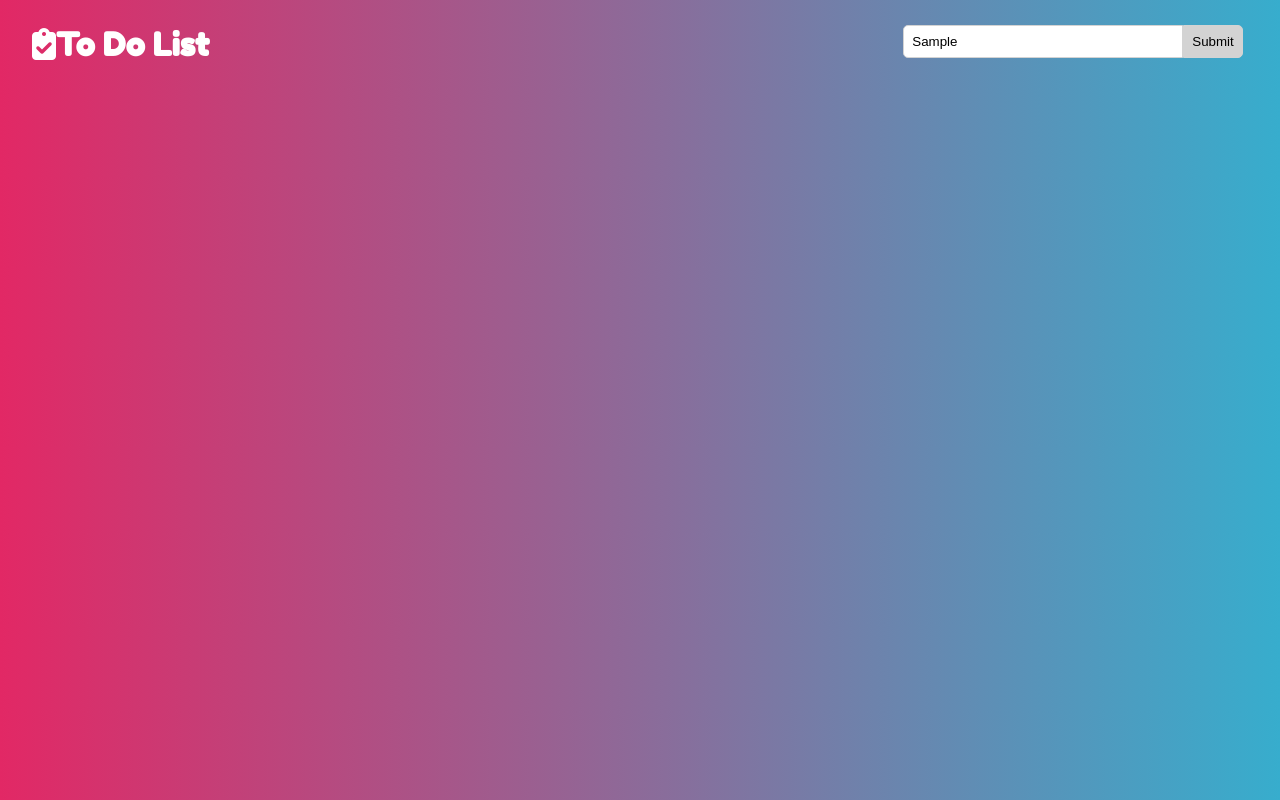
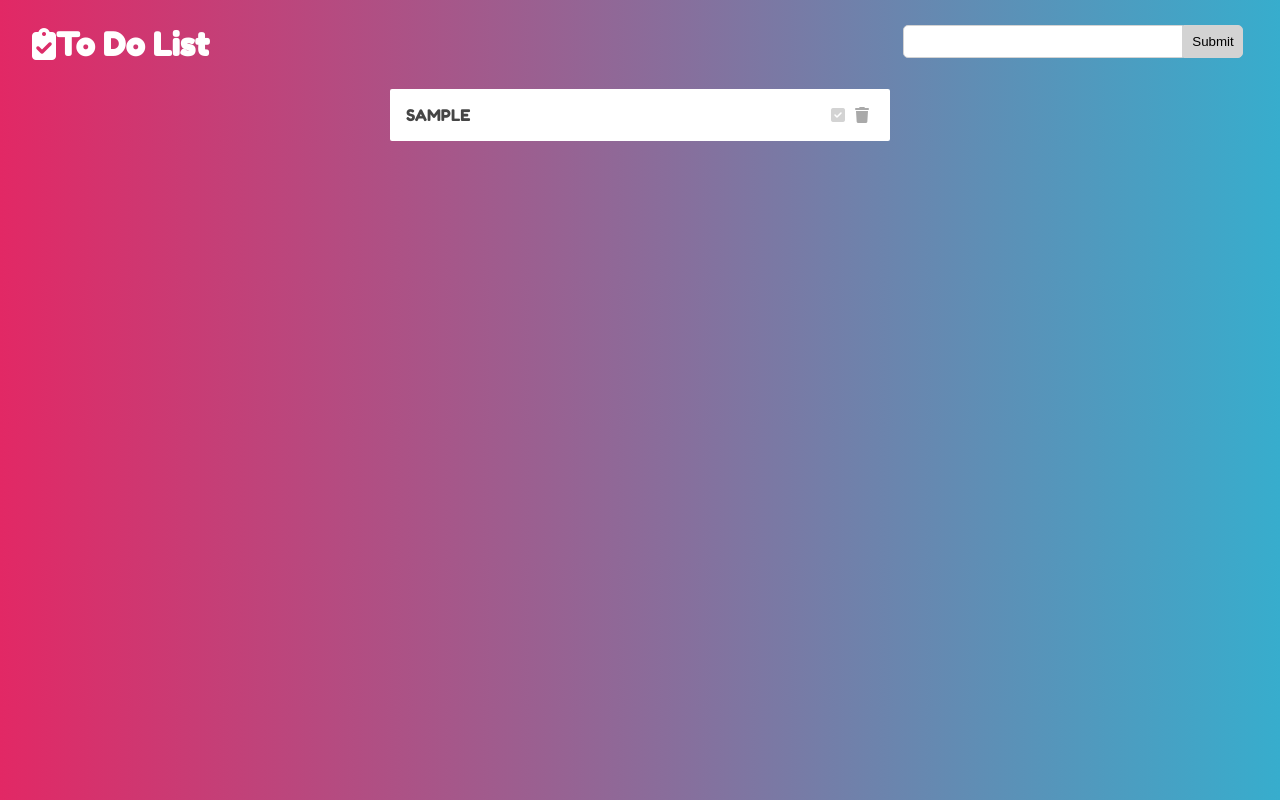
Before and after one commit to Mladen1506/to-do-list, a plain HTML site: page index.html in a window 1280 px wide. Both pictures are taken after typing "Sample" into the empty fields and a click on the button "Submit". Drawn offline with Linux system fonts and the light colour scheme.

Commit message:
logic updated

```diff
--- a/app.js
+++ b/app.js
@@ -0,0 +1,35 @@
+const toDoItems = document.getElementsByClassName("to-do-items")[0];
+const input = document.getElementById("input");
+const trashIcon = document.getElementById("trash");
+
+input.addEventListener("keydown", function(event){
+  if(event.key === "Enter")
+    addItem();
+})
+
+function addItem(){
+  var divParent = document.createElement("div");
+  var divChild = document.createElement("div");
+  var checkIcon = document.createElement("i");
+  var trashIcon = document.createElement("i");
+
+  divParent.className = "item";
+  divParent.innerHTML = '<div>'+input.value+'</div>';
+
+  checkIcon.className = "fas fa-check-square";
+  checkIcon.style.color = "lightgray";
+  checkIcon.addEventListener("click", function(){
+    checkIcon.style.color = "limegreen";
+  })
+  divChild.appendChild(checkIcon);
+  trashIcon.className = "fas fa-trash"
+  trashIcon.style.color = "darkgray";
+  trashIcon.addEventListener("click", function(){
+    divParent.remove();
+  })
+  divChild.appendChild(trashIcon);
+  divParent.appendChild(divChild);
+  toDoItems.appendChild(divParent);
+
+  input.value = '';
+}
--- a/style.css
+++ b/style.css
@@ -71,6 +71,7 @@ body{
   margin: auto;
 }
 .item{
+  background-color: white;
   display: flex;
   justify-content: space-between;
   width: 100%;
```
